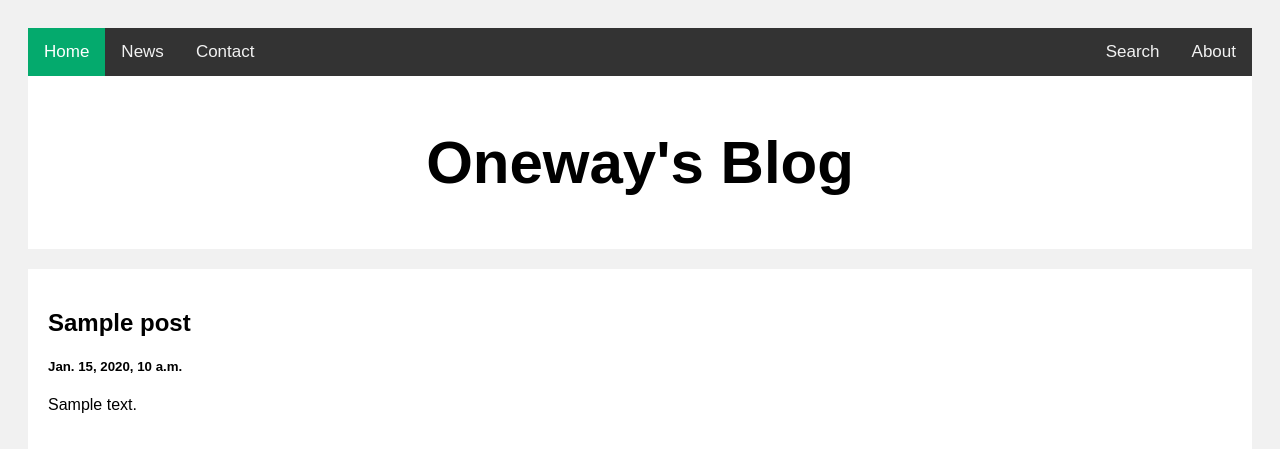
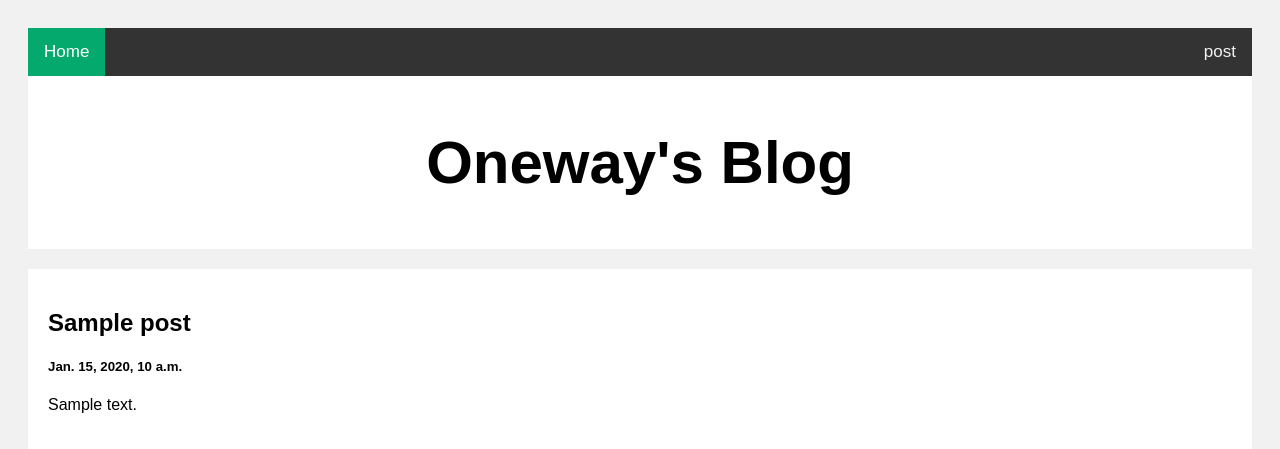
Before and after one commit to OnewayYoun/django-project, a Django app: template blog/templates/blog.html in a window 1280 px wide. Shown: the top 449 px of the page. Run offline with Django 3.2, Linux system fonts and the light colour scheme; the template is opened without the code that fills it: most values are stand-ins (such as "Sample title", 1, 10 or a date in 2020).

Commit message:
deleted unused nav

```diff
--- a/blog/templates/blog.html
+++ b/blog/templates/blog.html
@@ -77,11 +77,11 @@ body {
 
 <div class="topnav">
   <a class="active" href="/">Home</a>
-  <a href="#news">News</a>
-  <a href="#contact">Contact</a>
+<!--  <a href="#news">News</a>-->
+<!--  <a href="#contact">Contact</a>-->
   <div class="topnav-right">
-    <a href="#search">Search</a>
-    <a href="#about">About</a>
+<!--    <a href="#search">Search</a>-->
+    <a href="#post">post</a>
   </div>
 </div>
 
```
Also changed, not shown: blog/templates/weather.html (+6 -6 lines).
